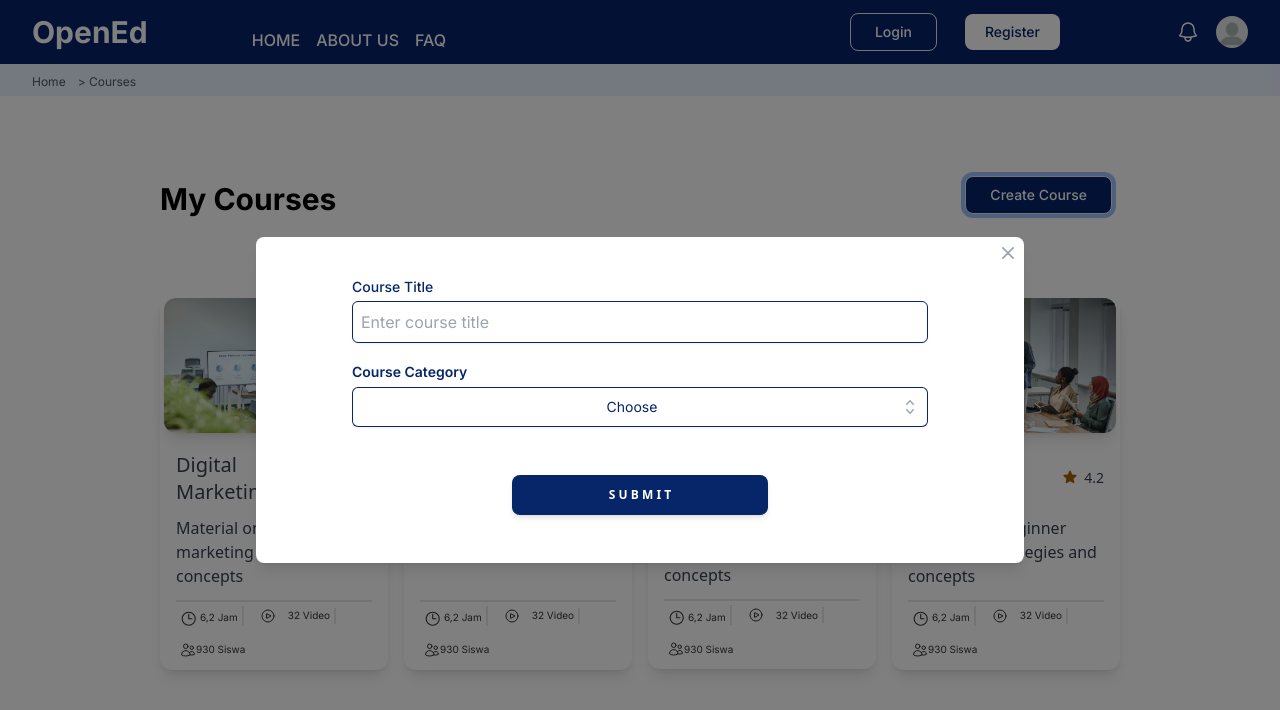
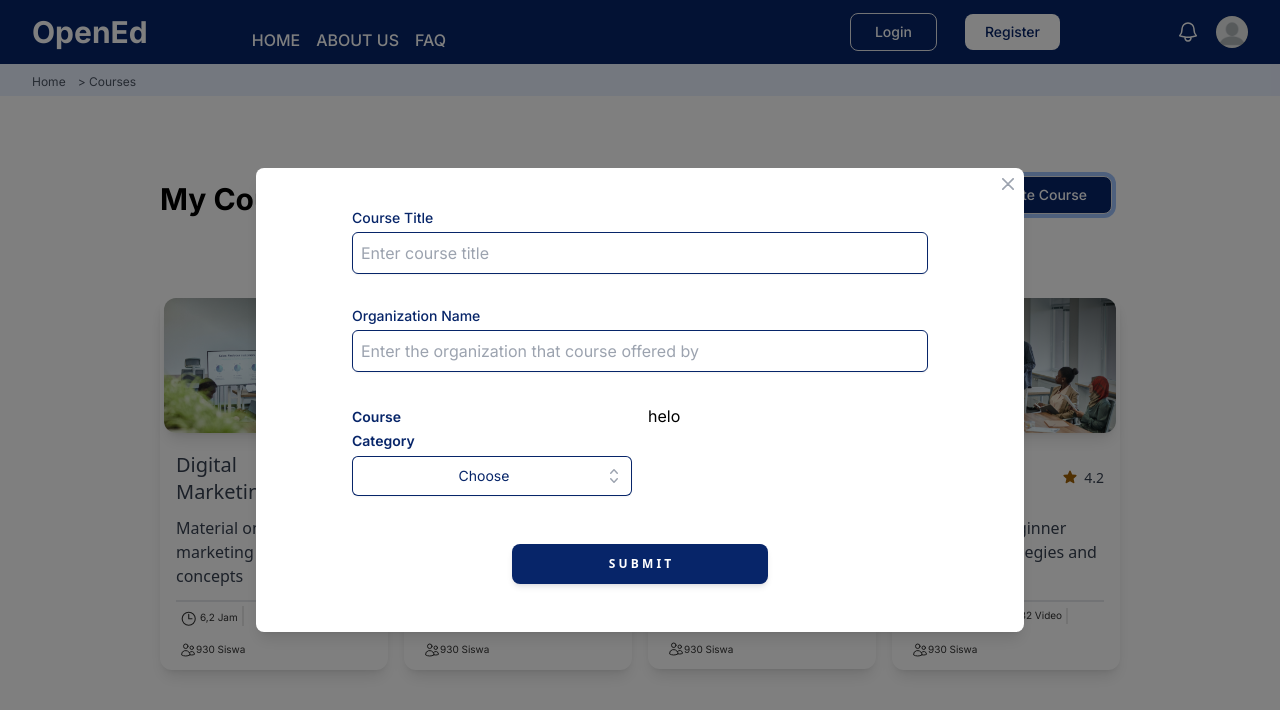
Before and after one commit to Xanvia/MOOC-IT-Center-UOP, a Next.js app in the folder frontend/: page /courses in a window 1280 px wide. Both pictures are taken after a click on the button "Create Course". Shown: the top 710 px of the page. Built offline with nearby package versions, Linux system fonts and the light colour scheme; no server answers.

Commit message:
feat: add organization input

```diff
--- a/frontend/src/components/Course/CreateCourseModal/CreateCourseModal.tsx
+++ b/frontend/src/components/Course/CreateCourseModal/CreateCourseModal.tsx
@@ -45,12 +45,14 @@ export default function CreateCourseModal() {
               initialValues={{ title: "" }}
               validationSchema={Yup.object({
                 title: Yup.string().required("Course title is required"),
+
               })}
               onSubmit={handleSubmit}
             >
               {(formik) => (
                 <Form>
-                  <div className="mb-4">
+                  <div className="grid grid-cols-2 gap-4">
+                    <div className="col-span-2 mb-4">
                       <label
                         htmlFor="title"
                         className="block text-sm font-medium text-primary mb-1"
@@ -61,7 +63,7 @@ export default function CreateCourseModal() {
                         type="text"
                         id="title"
                         name="title"
-                      className={`${SolidInputFieldClasses}  ${
+                        className={`mt-1 block w-full border border-primary rounded-md shadow-sm p-2 ${
                           formik.touched.title && formik.errors.title
                             ? "border-primary"
                             : ""
@@ -74,10 +76,34 @@ export default function CreateCourseModal() {
                         className="text-red-500 text-sm"
                       />
                     </div>
+                    <div className="col-span-2 mb-4">
+                      <label
+                        htmlFor="title"
+                        className="block text-sm font-medium text-primary mb-1"
+                      >
+                        Organization Name
+                      </label>
+                      <Field
+                        type="text"
+                        id="title"
+                        name="title"
+                        className={`mt-1 block w-full border border-primary rounded-md shadow-sm p-2 ${
+                          formik.touched.title && formik.errors.title
+                            ? "border-primary"
+                            : ""
+                        }`}
+                        placeholder="Enter the organization that course offered by"
+                      />
+                    </div>
+                    <div>
                     <CourseCategoryDropdown
                       value={category ?? ""}
                       onChange={handleCategoryChange}
                     />
+                    </div>
+                    <div><p>helo</p></div>
+
+                  </div>
                   <br />
                   <center>
                     <div className="mt-6 mb-2">
```
Lines whose indentation alone changed are shown as unchanged.
